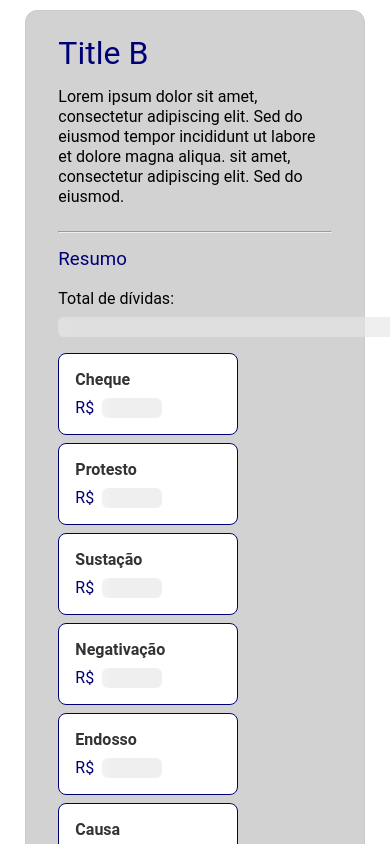
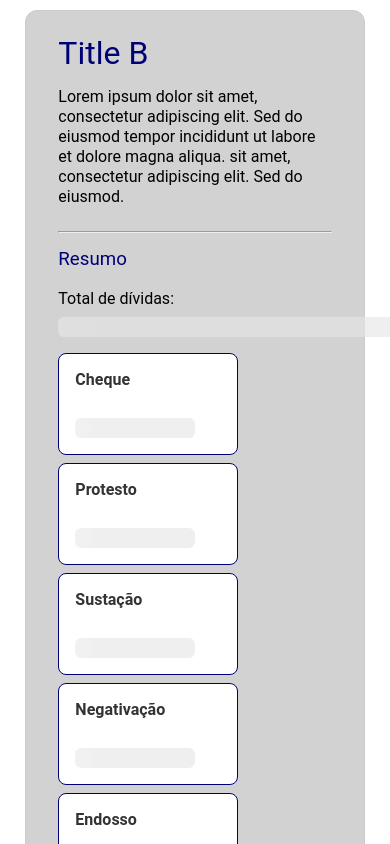
Before and after one commit to cidaluna/angular-skeleton, an Angular app: page /b in a window 390 px wide. Shown: the top 844 px of the page. Built offline with nearby package versions, Linux system fonts and the light colour scheme.

Commit message:
feat: add mini cards d

```diff
--- a/src/app/components/example-card-b/example-card-b.component.html
+++ b/src/app/components/example-card-b/example-card-b.component.html
@@ -10,11 +10,11 @@
   </div>
   <div class="static-card__container">
     @for( card of staticCards; track card) {
-    <app-static-mini-card [title]="card.title" [subtitle]="'R$'" [showSkeleton]="true"></app-static-mini-card>
+    <app-static-mini-card [title]="card.title" [showSkeleton]="true"></app-static-mini-card>
     }
   </div>
   <div class="static-card__details">
-    @for (detail of [1,2,3]; track detail) {
+    @for (detail of [1]; track detail) {
     <div class="static-card__box">
       <app-skeleton customType="text" width="350px" height="20px"></app-skeleton>
     </div>
--- a/src/app/components/example-card-d/example-card-d.component.html
+++ b/src/app/components/example-card-d/example-card-d.component.html
@@ -3,12 +3,44 @@
   <p>Lorem ipsum dolor sit amet, consectetur adipiscing elit. Sed do eiusmod tempor incididunt ut labore et dolore magna
     aliqua. sit amet, consectetur adipiscing elit. Sed do eiusmod.</p>
   <hr>
+
   <div class="static-card__container">
-    @for( card of staticCards; track card) {
-    <app-static-mini-card [title]="card.title" [subtitle]="'R$'" [showSkeleton]="true"></app-static-mini-card>
-    }
+    <!-- primeiro barra  -->
+    <div class="static-card__bar">
+      @if (staticCards[0]) {
+      <div class="static-card__title">{{ staticCards[0].title }}</div>
+
+      <div class="static-card__broken-bar" aria-hidden="true">
+        <span class="seg"></span>
+        <span class="seg"></span>
+        <span class="seg"></span>
+        <span class="seg"></span>
+      </div>
+
+      <div class="static-card__paragraph">
+        <span class="prg">0</span>
+        <span class="prg">500</span>
+        <span class="prg">1000</span>
+      </div>
+      }
+    </div>
+
+    <!-- segundo skeleton -->
+    <div class="static-card__animation">
+      @if (staticCards[1]) {
+        <app-static-mini-card
+          class="static-card__split"
+          [title]="staticCards[1].title"
+          [showSkeleton]="true"
+        ></app-static-mini-card>
+      }
+    </div>
   </div>
+  <!-- rodape ok -->
   <div class="static-card__details">
+    <div class="static-card__subtitle">
+      <h4>Atenção</h4>
+    </div>
     @for (detail of [1,2,3]; track detail) {
     <div class="static-card__box">
       <app-skeleton customType="text" width="350px" height="20px"></app-skeleton>
--- a/src/app/components/example-card-d/example-card-d.component.scss
+++ b/src/app/components/example-card-d/example-card-d.component.scss
@@ -40,44 +40,123 @@
 .static-card__container {
   display: flex;          /* <— garante a linha horizontal */
   flex-wrap: nowrap;      /* impede quebra entre os dois mini-cards */
-  justify-content: space-between; /* distribui o espaço entre os mini-cards */
+  align-items: flex-start;
+  box-sizing: border-box;
+  gap: 16px;
 }
 
-/* regra genérica para os mini cards */
-.static-card__container > app-static-mini-card {
-  box-sizing: border-box;
-  flex: 0 0 auto;
-  min-width: 0; /* importante para evitar overflow em flex */
-}
+/* filhos conhecidos (evita seletores globais '> *') */
+// .static-card__container > .static-card__bar,
+// .static-card__container > .static-card__animation {
+//   box-sizing: border-box;
+//   min-width: 0; /* essencial para permitir encolhimento em flex */
+// }
+
 
 /* primeiro card: ocupa até 20% */
-.static-card__container > app-static-mini-card:first-child {
+.static-card__bar {
   flex: 0 0 20%;
   max-width: 20%;
+  border-radius: 8px;
+  border: 1px solid #bebebe;
+  background-color: #fff;
+  padding: 12px;
+
+  .static-card__title {
+    display: inline-block;
+    padding: 6px;
+    border: 1px solid #bebebe;
+    background-color: #f5f5f5;
+    border-radius: 24px;
+    color: #6b6b6b;
+    font-size: 12px;
+    max-width: 100%;
+    word-break: break-word; /* permite quebra de palavras longas para evitar overflow */
+  }
+
+  .static-card__broken-bar {
+    display: flex;
+    gap: 6px;
+    max-width: 70%;
+    align-items: center;
+    margin-top: 12px;
+  }
+
+  .static-card__broken-bar .seg {
+    flex: 1 1 0;
+    height: 12px;
+    background: #e0e0e0;
+  }
+
+  /* arredonda apenas as extremidades esquerda do primeiro e direita do último */
+  .static-card__broken-bar .seg:first-child { border-radius: 8px 0 0 8px; }
+  .static-card__broken-bar .seg:last-child  { border-radius: 0 8px 8px 0; }
+
+  .static-card__paragraph {
+    display: flex;
+    justify-content: space-between;
+    max-width: 70%;
+    margin-top: 8px;
+    color: #bebebe;
+    flex-wrap: wrap; // permite que o texto quebre em múltiplas linhas se necessário
+
+    .static-card__paragraph .prg {
+      font-size: 10px;
+      color: #bebebe;
+      white-space: normal;
+      min-width: 0;
+    }
+  }
 }
 
 /* segundo card: ocupa até 80% */
-.static-card__container > app-static-mini-card:nth-child(2) {
+.static-card__animation {
   flex: 0 0 78%;
   max-width: 78%;
+  border-radius: 8px;
+  border: 1px solid #bebebe;
+  background-color: #fff;
+  padding: 12px;
 }
 
-/* responsividade: empilha em telas pequenas */
-@media (max-width: 1080px) {
+.static-card__subtitle {
+  color: #000076;
+}
+
+// remove borda e padding no conteúdo interno dos mini-cards para evitar conflitos visuais
+.static-card__animation > app-static-mini-card.static-card__split ::ng-deep .static-mini-card {
+  border: none !important;
+  padding: 8px !important;
+  margin: 0 !important;
+  background: transparent !important;
+  box-shadow: none !important;
+}
+
+@media (max-width: 880px) {
   .static-card__container {
     flex-direction: column;
-    flex-wrap: wrap; /* permite que os cards quebrem para a próxima linha */
+    gap: 12px;
+    align-items: stretch;
   }
 
-  .static-card__container > app-static-mini-card,
-  .static-card__container > app-static-mini-card:first-child,
-  .static-card__container > app-static-mini-card:nth-child(2) {
-    flex: 0 0 100%;
-    max-width: 100%;
-    width: 100%;
-    margin-top: 8px;
+  .static-card__container > .static-card__bar,
+  .static-card__container > .static-card__animation {
+    flex: 0 0 100% !important;
+    max-width: 100% !important;
+    width: 100% !important;
+  }
+
+  /* allow inner content to wrap and avoid overflow on narrow devices */
+  .static-card__bar,
+  .static-card__animation,
+  .static-card__bar * {
+    min-width: 0;
+    box-sizing: border-box;
+    overflow: visible;
+    white-space: normal;
   }
 }
+
 
 .static-card__details {
   display: flex;
--- a/src/app/components/example-card-d/example-card-d.component.ts
+++ b/src/app/components/example-card-d/example-card-d.component.ts
@@ -11,13 +11,17 @@ import { SkeletonComponent } from '../../shared/skeleton/skeleton.component';
 })
 export class ExampleCardDComponent {
   showSkeletonTwo = signal(false);
+   readonly LABELS = {
+    NOT_CALC: 'Não calculado',
+    SPLIT_D: 'Split D',
+  };
 
   // controle simples para evitar cliques múltiplos
   isProcessing = signal(false);
   totalCards: number = 5;
   staticCards = [
-    { title: '' },
-    { title: 'Split D' },
+    { title: this.LABELS.NOT_CALC },
+    { title: this.LABELS.SPLIT_D },
   ];
 
   callSkeletonTwo() {
--- a/src/app/components/example-card/example-card.component.html
+++ b/src/app/components/example-card/example-card.component.html
@@ -5,12 +5,11 @@
   <hr>
   <div>
     <h3 class="static-card__title">Resumo</h3><br>
-    <h4 class="static-card__subtitle">Total de dívidas: <app-skeleton customType="text" width="350px" height="20px"></app-skeleton>
-    </h4>
+    <h4 class="static-card__subtitle">Total de dívidas: <app-skeleton customType="text" width="350px" height="20px"></app-skeleton></h4>
   </div>
   <div class="static-card__container">
     @for( card of staticCards; track card) {
-    <app-static-mini-card [title]="card.title" [subtitle]="'R$'" [showSkeleton]="true"></app-static-mini-card>
+    <app-static-mini-card [title]="card.title" [showSkeleton]="true"></app-static-mini-card>
     }
   </div>
   <button type="button" class="btn-example" (click)="callSkeletonTwo()" [disabled]="isProcessing()">Incluir</button>
--- a/src/app/components/static-mini-card/static-mini-card.component.html
+++ b/src/app/components/static-mini-card/static-mini-card.component.html
@@ -1,9 +1,9 @@
-<div class="static-card" id="static-card">
-  <h3 class="static-card__title">{{ title }}</h3>
-  <div class="static-card__subtitle">
+<div class="static-mini-card" id="static-mini-card">
+  <h3 class="static-mini-card__title">{{ title }}</h3>
+  <div class="static-mini-card__subtitle">
     <span>{{ subtitle }}</span>
     @if(showSkeleton) {
-      <app-skeleton customType="text" width="60px" height="20px"></app-skeleton>
+      <app-skeleton customType="text" width="120px" height="20px"></app-skeleton>
     }
   </div>
 </div>
--- a/src/app/components/static-mini-card/static-mini-card.component.scss
+++ b/src/app/components/static-mini-card/static-mini-card.component.scss
@@ -1,4 +1,4 @@
-.static-card {
+.static-mini-card {
   min-width: 180px;
   padding: 16px;
   border-radius: 8px;
@@ -6,7 +6,7 @@
   border: #000076 solid 1px;
   box-sizing: border-box;
 
-  &__title {
+  &__title{
     font-size: 16px;
     font-weight: 600;
     margin-bottom: 8px;
@@ -14,7 +14,6 @@
   }
 
   &__subtitle {
-    display: flex;
     font-size: 16px;
     color: #000076;
 
--- a/src/app/components/static-mini-card/static-mini-card.component.ts
+++ b/src/app/components/static-mini-card/static-mini-card.component.ts
@@ -10,7 +10,6 @@ import { SkeletonComponent } from '../../shared/skeleton/skeleton.component';
 })
 export class StaticMiniCardComponent {
   @Input({ required: true }) title!: string;
-  @Input({ required: true }) subtitle!: string;
+  @Input() subtitle?: string;
   @Input() showSkeleton: boolean = true;
-
 }
```
